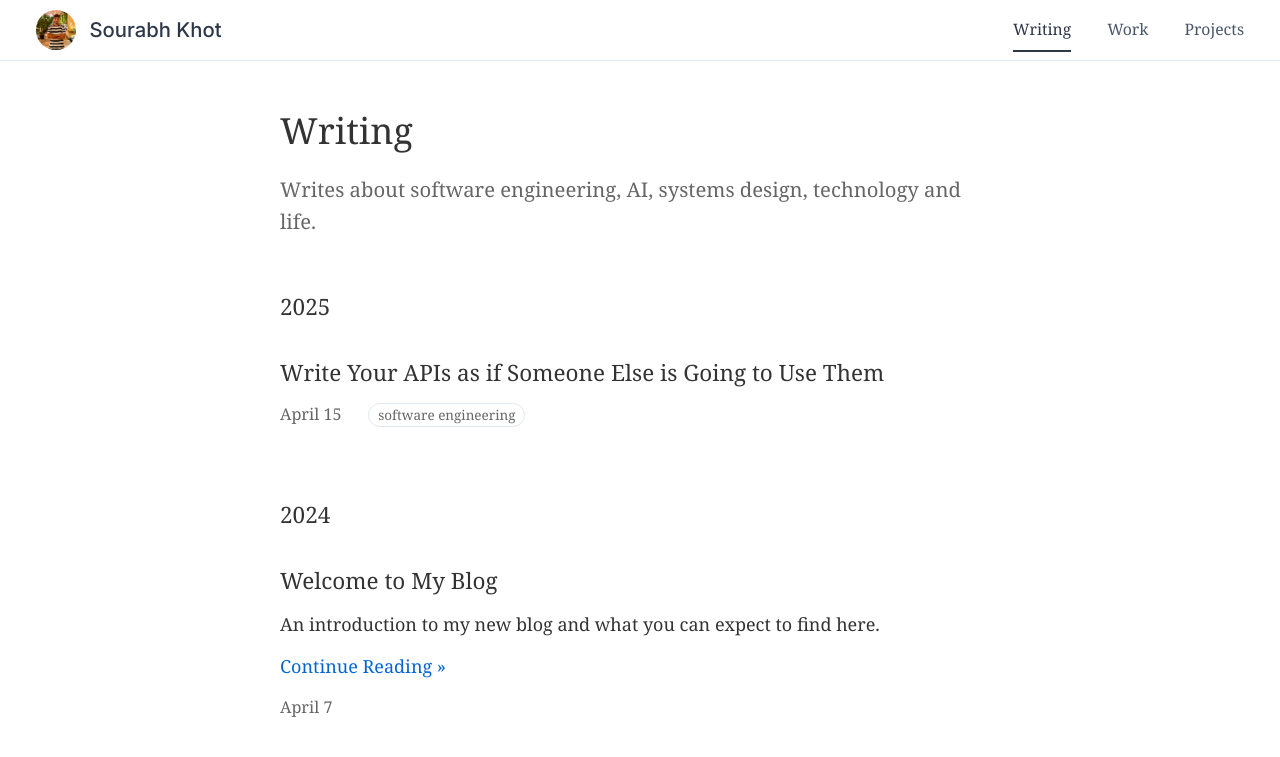
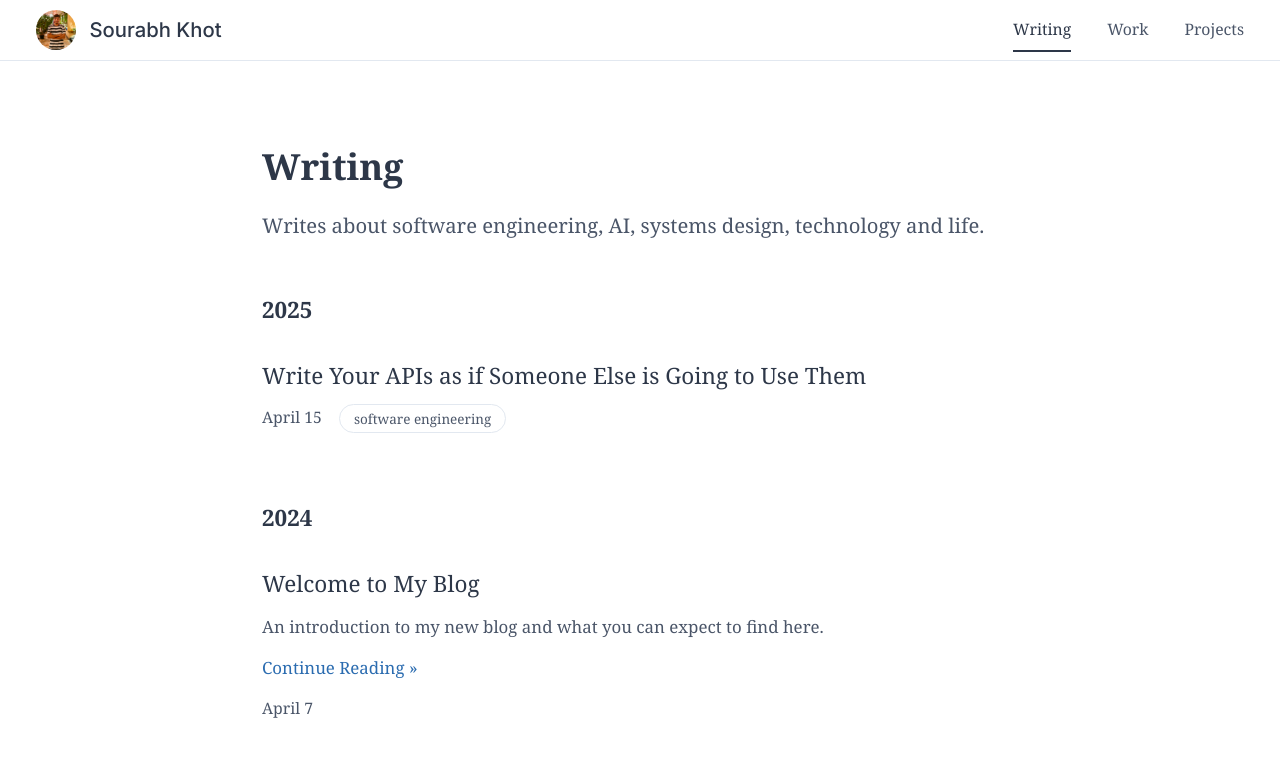
Before and after one commit to sourabh-khot65/sourabh-khot65.github.io, a Jekyll site: the page built from writing.html, in a window 1280 px wide. Shown: the top 757 px of the page. Built offline with Jekyll 4.4.1, drawn with Linux system fonts in a browser that asks for light colours.

Commit message:
ref: Improve layout and styling across Projects, Work, and Writing pages for enhanced readability. Adjustments include centralized sections, updated font sizes, and consistent line heights. These changes aim to create a more cohesive and visually appealing user experience.

```diff
--- a/work.html
+++ b/work.html
@@ -35,6 +35,7 @@ title: Work
 <style>
 .work-section {
     max-width: 42rem;
+    margin: 0 auto;
     padding: 4rem 0;
 }
 
@@ -53,6 +54,7 @@ title: Work
     font-size: 1.125rem;
     color: var(--text-secondary);
     margin: 0;
+    line-height: 1.6;
 }
 
 .job {
--- a/writing.html
+++ b/writing.html
@@ -44,7 +44,7 @@ title: Writing
 .writing-section {
     max-width: 42rem;
     margin: 0 auto;
-    padding: 2rem 1rem;
+    padding: 4rem 0;
 }
 
 .section-intro {
@@ -54,13 +54,13 @@ title: Writing
 .section-intro h1 {
     font-size: 2rem;
     margin: 0 0 1rem;
-    font-weight: normal;
-    color: #333;
+    font-weight: 600;
+    color: var(--text-primary);
 }
 
 .section-intro p {
     font-size: 1.125rem;
-    color: #666;
+    color: var(--text-secondary);
     margin: 0;
     line-height: 1.6;
 }
@@ -75,8 +75,8 @@ title: Writing
 
 .year-marker {
     font-size: 1.25rem;
-    font-weight: normal;
-    color: #333;
+    font-weight: 600;
+    color: var(--text-primary);
     margin-bottom: 2rem;
 }
 
@@ -90,24 +90,25 @@ title: Writing
 
 .post-title {
     font-size: 1.25rem;
-    font-weight: normal;
+    font-weight: 500;
     margin: 0 0 0.75rem;
     line-height: 1.4;
 }
 
 .post-title a {
-    color: #333;
+    color: var(--text-primary);
     text-decoration: none;
+    transition: color 0.2s ease;
 }
 
 .post-title a:hover {
-    color: #0366d6;
+    color: var(--link-color);
 }
 
 .post-description {
-    font-size: 1rem;
+    font-size: 0.9375rem;
     line-height: 1.6;
-    color: #333;
+    color: var(--text-secondary);
     margin: 0.75rem 0;
 }
 
@@ -116,8 +117,9 @@ title: Writing
 }
 
 .continue-reading a {
-    color: #0366d6;
+    color: var(--link-color);
     text-decoration: none;
+    font-size: 0.9375rem;
 }
 
 .continue-reading a:hover {
@@ -125,8 +127,8 @@ title: Writing
 }
 
 .post-meta {
-    color: #666;
-    font-size: 0.9rem;
+    color: var(--text-secondary);
+    font-size: 0.875rem;
 }
 
 .post-meta time {
@@ -134,22 +136,21 @@ title: Writing
 }
 
 .tag {
-    color: #666;
-    margin: 0 0.5rem;
+    font-size: 0.75rem;
+    color: var(--text-secondary);
+    background: var(--bg-secondary);
+    padding: 0.25rem 0.75rem;
+    border-radius: 1rem;
+    margin-right: 0.5rem;
 }
-
 
 @media (max-width: 640px) {
     .writing-section {
-        padding: 1.5rem 1rem;
+        padding: 2rem 0;
     }
 
     .section-intro {
         margin-bottom: 2rem;
-    }
-
-    .section-intro h1 {
-        font-size: 1.75rem;
     }
 
     .year-marker {
@@ -162,7 +163,7 @@ title: Writing
     }
 
     .post-description {
-        font-size: 0.9375rem;
+        font-size: 0.875rem;
     }
 }
 </style>
```
Also changed, not shown: projects.html (+8 -2 lines).
